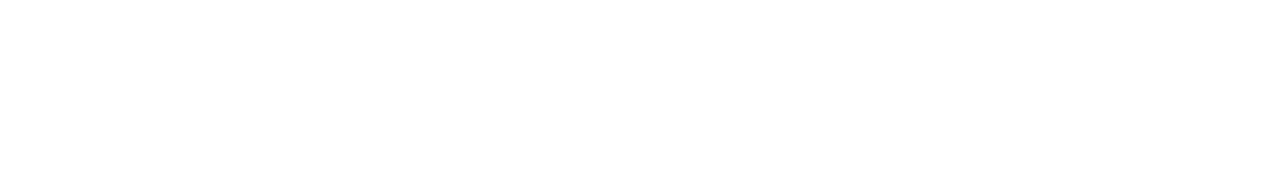
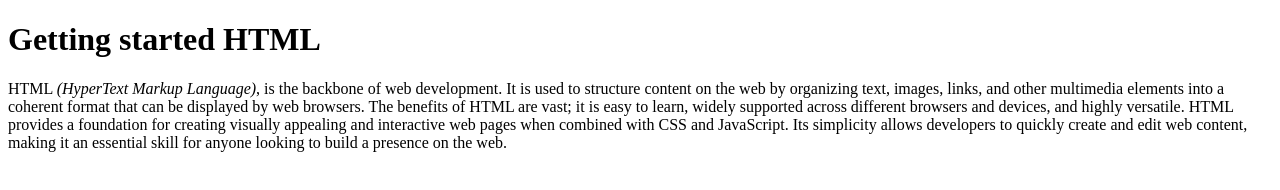
Before and after one commit to JoaoJasco/do-HTML, a plain HTML site: page index.html in a window 1280 px wide. Drawn offline with Linux system fonts and the light colour scheme.

Commit message:
Continuando meu projeto didático HTML;

```diff
--- a/index.html
+++ b/index.html
@@ -6,8 +6,9 @@
     <title>Simple HTML Document</title>
 </head>
 <body>
-    <!--o código inicia aqui -->
-
+    <h1>Getting started HTML</h1>
+    <p>HTML <i>(HyperText Markup Language)</i>, is the backbone of web development. It is used to structure content on the web by organizing text, images, links, and other multimedia elements into a coherent format that can be displayed by web browsers. The benefits of HTML are vast; it is easy to learn, widely supported across different browsers and devices, and highly versatile. HTML provides a foundation for creating visually appealing and interactive web pages when combined with CSS and JavaScript. Its simplicity allows developers to quickly create and edit web content, making it an essential skill for anyone looking to build a presence on the web.
+    </p>
 
 </body>
 </html>
```
